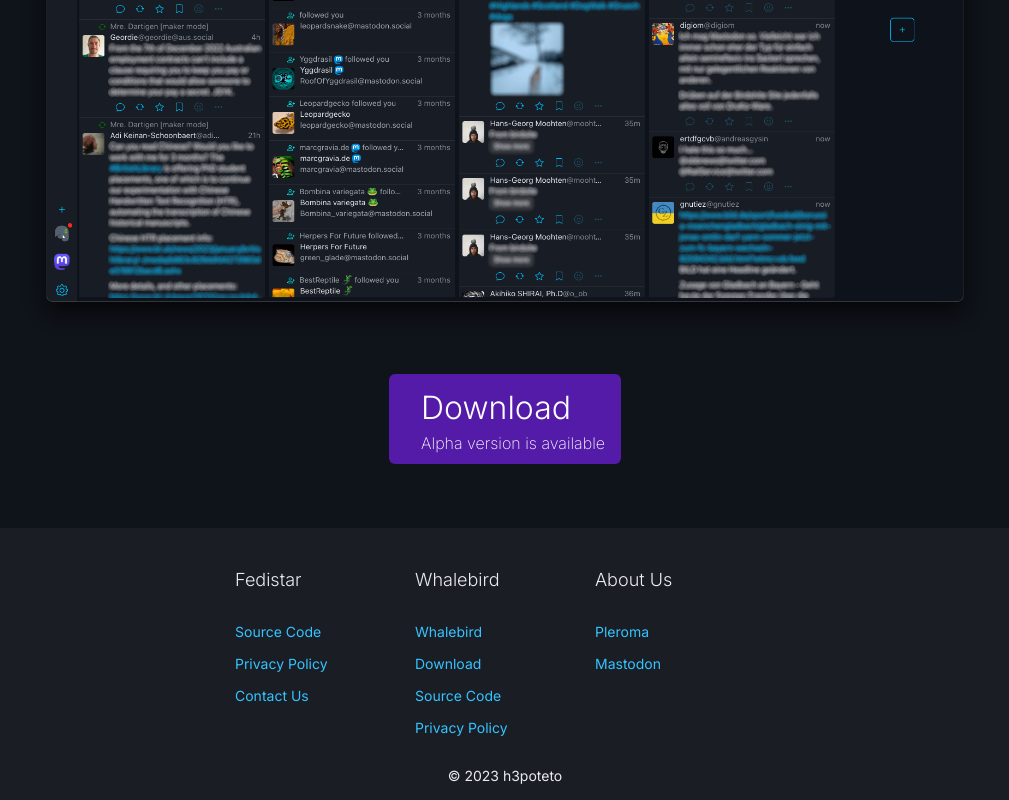
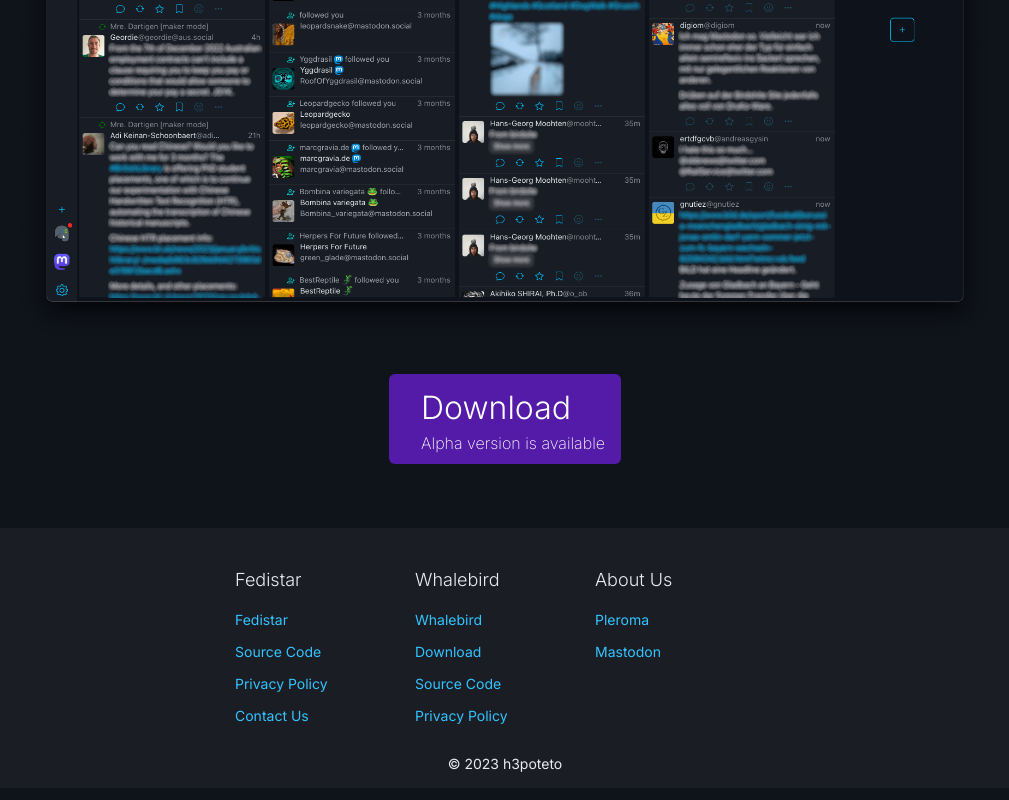
Before and after one commit to h3poteto/fedistar.net, a Next.js app: page / in a window 1280 px wide. Shown: the part 590-1390 px from the top of the page, without its empty margins (135-1144 px from the left). Built offline with nearby package versions, Linux system fonts and the light colour scheme; some icons are missing.

Commit message:
Fix footer

```diff
--- a/src/components/Footer.tsx
+++ b/src/components/Footer.tsx
@@ -12,22 +12,25 @@
       >
         <FlexboxGrid justify="center" align="top" style={{ height: 'auto', paddingTop: 24, paddingBottom: 12 }}>
           <FlexboxGrid.Item style={{ textAlign: 'left', width: '180px' }}>
-            <h5 style={{ paddingBottom: 12 }}>Fedistar</h5>
+            <h5>Fedistar</h5>
+            <p style={{ lineHeight: '24px' }}>
+              <Link href="/">Fedistar</Link>
+            </p>
             <p style={{ lineHeight: '24px' }}>
               <a href="https://github.com/h3poteto/fedistar" target="_blank" rel="noopener noreferrer">
                 Source Code
               </a>
             </p>
             <p style={{ lineHeight: '24px' }}>
-              <Link href="/privacy_policy">Privacy Policy</Link>{' '}
+              <Link href="/privacy_policy">Privacy Policy</Link>
             </p>
 
             <p style={{ lineHeight: '24px' }}>
-              <Link href="/inquiry">Contact Us</Link>{' '}
+              <Link href="/inquiry">Contact Us</Link>
             </p>
           </FlexboxGrid.Item>
           <FlexboxGrid.Item style={{ textAlign: 'left', width: '180px' }}>
-            <h5 style={{ paddingBottom: 12 }}>Whalebird</h5>
+            <h5>Whalebird</h5>
             <p style={{ lineHeight: '24px' }}>
               <a href="https://whalebird.social" target="_blank" rel="noopener noreferrer">
                 Whalebird
@@ -50,7 +53,7 @@
             </p>
           </FlexboxGrid.Item>
           <FlexboxGrid.Item style={{ textAlign: 'left', width: '180px' }}>
-            <h5 style={{ paddingBottom: 12 }}>About Us</h5>
+            <h5>About Us</h5>
             <p style={{ lineHeight: '24px' }}>
               <a href="https://pleroma.io/users/h3poteto" target="_blank" rel="noopener noreferrer">
                 Pleroma
```
